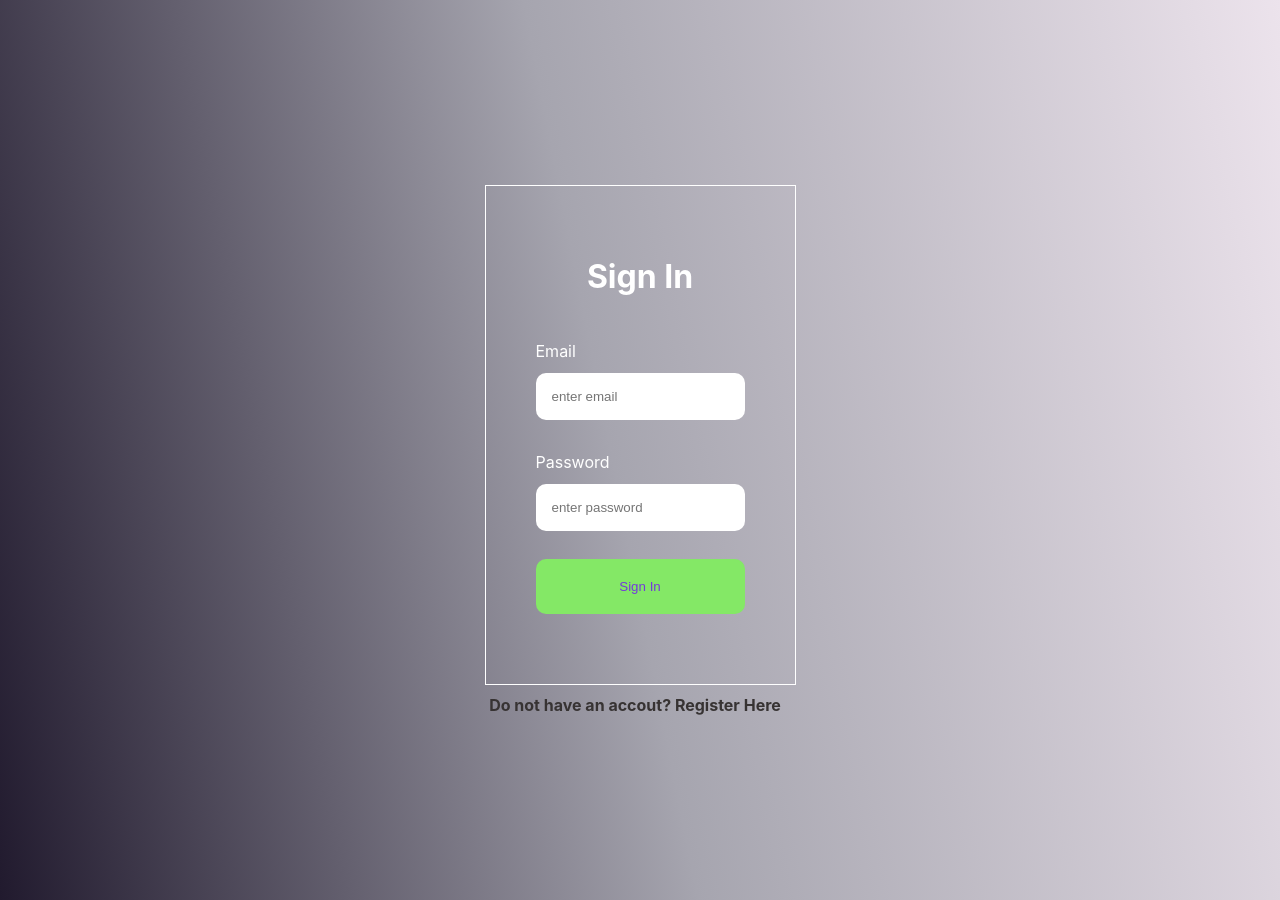
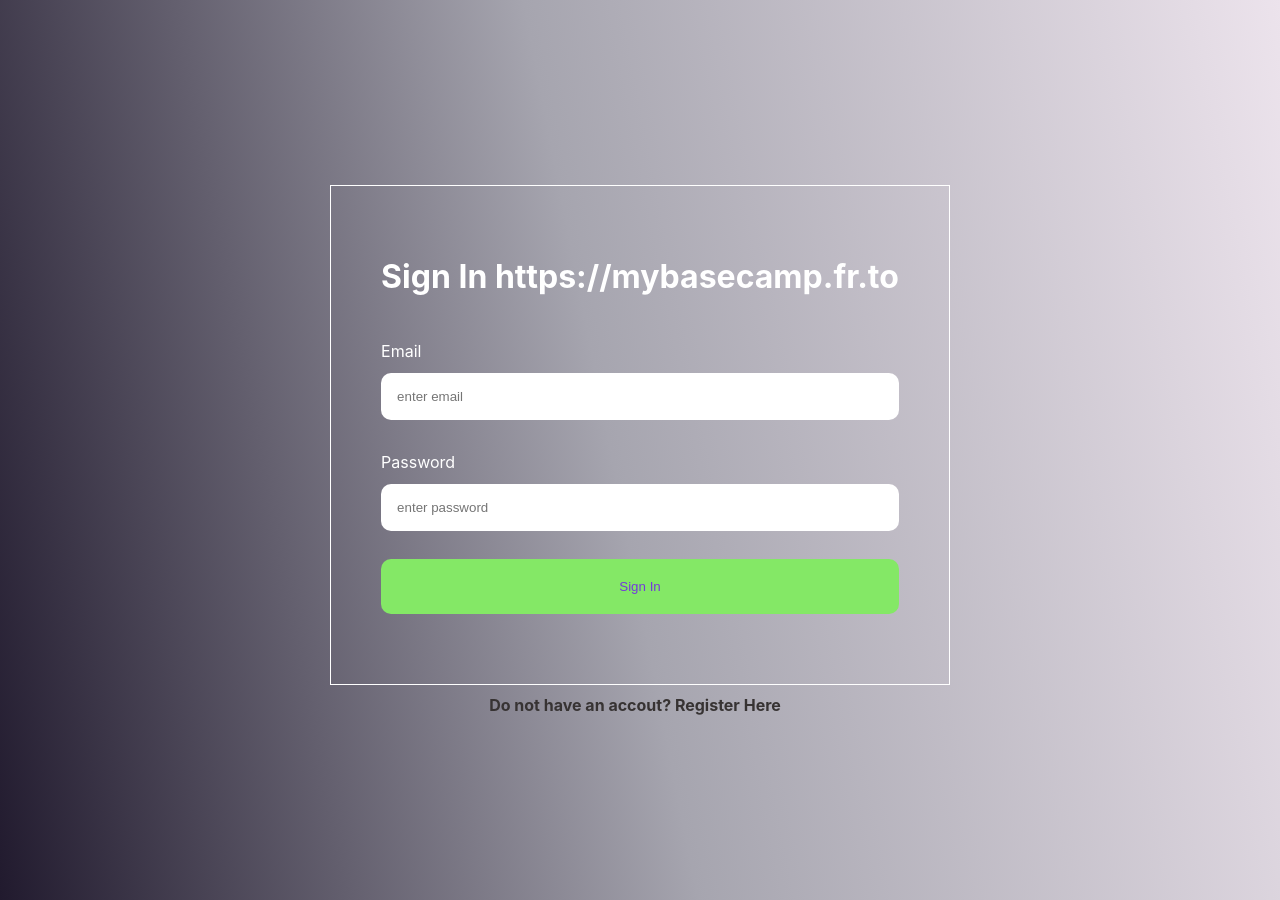
Before and after one commit to NoellaMarie501/My-Basecam-Web-app, a React (Create React App) app: page /signin in a window 1280 px wide. Built offline with nearby package versions, Linux system fonts and the light colour scheme.

Commit message:
reverted back to sending request with https

```diff
--- a/src/constants/config.js
+++ b/src/constants/config.js
@@ -1,5 +1,5 @@
 const host = process.env.REACT_APP_HOST
 const port = process.env.REACT_APP_SERVER_PORT
-export const API_URL = `http://${host}:${port}`
+export const API_URL = `https://${host}`
 
 export const ROLES = ["admin","user"];
--- a/src/views/auth/signin.jsx
+++ b/src/views/auth/signin.jsx
@@ -26,7 +26,7 @@
         <div className="signin-form">
             <form onSubmit={handleSubmit} className="signin-form1">
             {message && <p className="error">{message}</p>}
-            <h1>Sign In </h1> <br />
+            <h1>Sign In {API_URL}</h1> <br />
             <label htmlFor="email">Email</label>
             <input value ={form.email} onChange={ (e) => handleChange(e,setForm,form)} type = "email" placeholder = "enter email" name = "email" required></input><br />
             <label htmlFor="password">Password</label>
```
Also changed, not shown: 1 other file (tests, documents, lock files or other folders).
